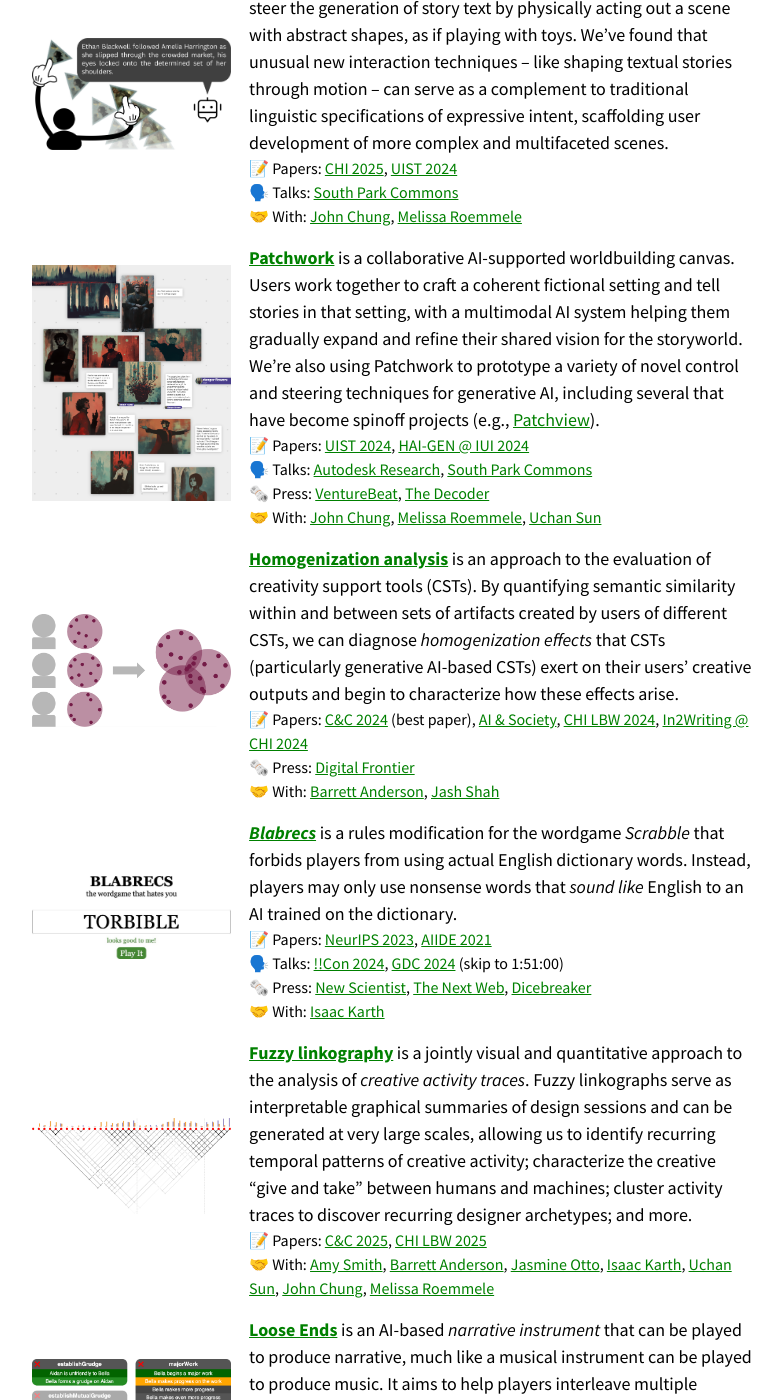
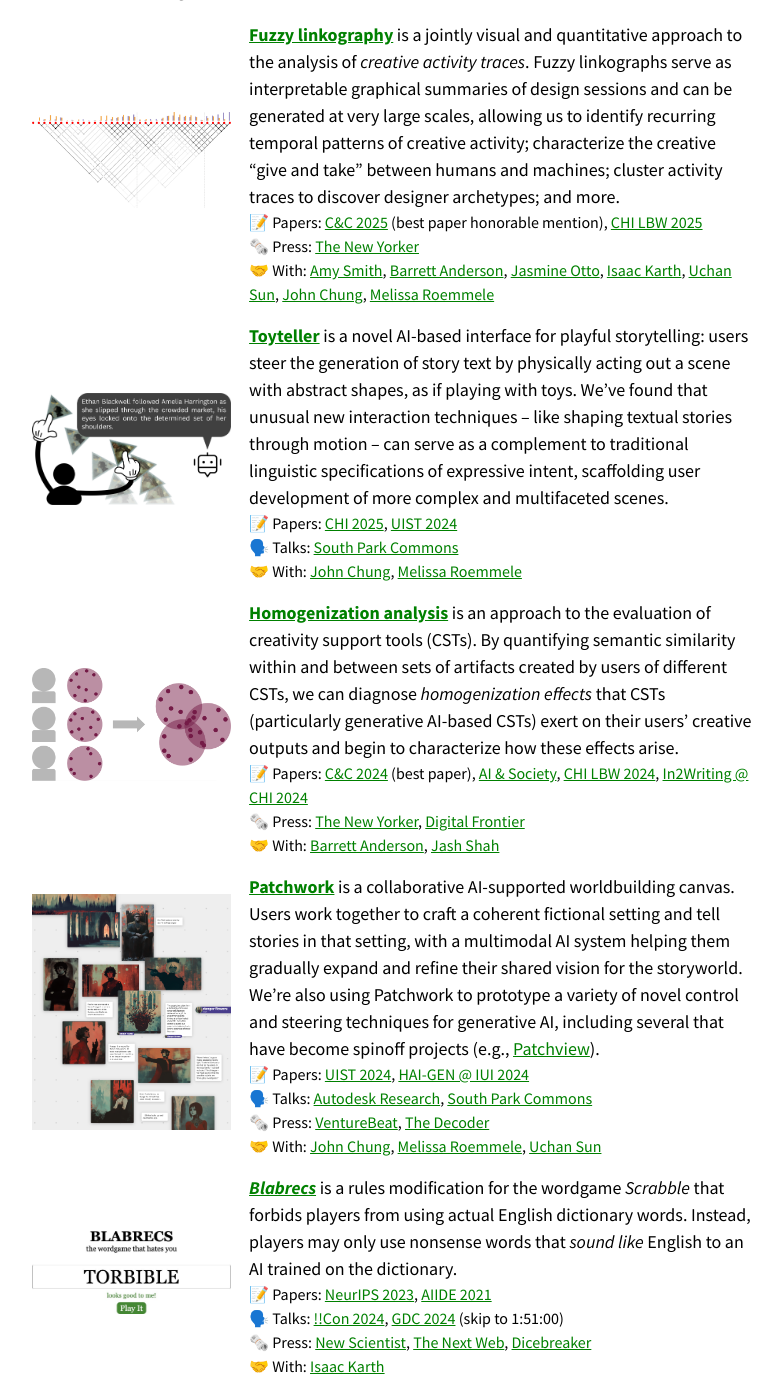
Before and after one commit to mkremins/mkremins.github.io, a Jekyll site: the page built from index.html, in a window 1280 px wide and 1400 px high, scrolled down 882 px. Shown: the whole window, without its empty margins (246-1028 px from the left). Built offline with Jekyll 4.4.1, drawn with Linux system fonts in a browser that asks for light colours; some of the changed text lies outside the part shown.

Commit message:
Update front page

```diff
--- a/index.html
+++ b/index.html
@@ -5,14 +5,25 @@ layout: main
 <section class="about">
 	<div class="container">
 		<h2 class="section-title">About</h2>
-		<p>I’m a researcher in artificial intelligence, human-computer interaction, and creativity. I primarily design and develop AI-based <a href="/syllabi/csts-2023-01">creativity support tools</a> to assist human designers and artists, particularly in the domains of storytelling, poetry, and game design. As an interdisciplinary scholar with a background in <a href="https://www.kmjn.org/game-rankings/">technical games research</a>, I’ve also worked on a wide variety of topics related to interactive narrative and digital games.</p>
-		<p>Currently, I’m a research scientist at Midjourney, where I lead the <a href="https://mj-storytelling.github.io">Storytelling Lab</a>. Before that, I was an assistant professor of computer science and engineering at Santa Clara University. I hold a Ph.D. in Computational Media from the University of California, Santa Cruz, where I was a member of the <a href="https://eis.ucsc.edu/">Expressive Intelligence Studio</a>. I’ve also been a resident at <a href="https://stochasticlabs.org/">Stochastic Labs</a>; a consultant at various game industry and tech companies; and a researcher in several labs, most notably the <a href="https://mobilemedia.usc.edu/">Mobile & Environmental Media Lab</a>, at the University of Southern California.</p>
+		<p>I’m a human-computer interaction researcher trying to make computers better at supporting human creativity. My primary focus is the design, development, and evaluation of AI-based <a href="/syllabi/csts-2023-01">creativity support tools</a> to assist designers and artists; so far I’ve mostly worked on tools for storytelling, poetry, and game design, as well as new, domain-general ways to assess tool impacts on creative practice. My work has been covered by outlets including <a href="https://www.newyorker.com/culture/infinite-scroll/ai-is-homogenizing-our-thoughts">The New Yorker</a>, <a href="https://www.newscientist.com/article/mg24933162-600-why-you-should-trust-reindeer-to-pick-stocks-over-politicians/">New Scientist</a>, and <a href="https://www.theverge.com/2021/11/30/22807568/procedural-storytelling-video-games-dwarf-fortress-wildermyth-blaseball">The Verge</a>.</p>
+		<p>Currently, I’m a research scientist at Midjourney, where I lead the <a href="https://mj-storytelling.github.io">Storytelling Lab</a>. Before that, I was an assistant professor of computer science and engineering at Santa Clara University. I hold a Ph.D. in Computational Media from the University of California, Santa Cruz, where I was a member of the <a href="https://eis.ucsc.edu/">Expressive Intelligence Studio</a> and focused primarily on <a href="https://www.kmjn.org/game-rankings/">technical games research</a>. I’ve also been a resident at <a href="https://stochasticlabs.org/">Stochastic Labs</a>; a consultant at various game industry and tech companies; and a researcher in several labs, most notably the <a href="https://mobilemedia.usc.edu/">Mobile & Environmental Media Lab</a>, at the University of Southern California.</p>
 		<p>Here’s a <a href="/publications">complete list of my papers</a> (current count: {{site.data.publications | size}}; awards and nominations: {{site.data.publications | where_exp: "pub", "pub.award" | size}}). You can also check out my <a href="/cv">full CV</a> for links to many of my talks and other output.</p>
 	</div>
 </section>
 <section id="projects">
 	<div class="container">
 		<h2 class="section-title">Selected projects and papers</h2>
+		<div class="card project-card">
+			<div class="card-image"><img src="/img/projects/FuzzyLinkography.png" alt="Exemplary fuzzy linkograph, exhibiting a “converging zigzag” shape in which multiple parallel threads of user ideation are gradually brought together into a single unifying artifact."></div>
+			<div class="card-text">
+				<span class="card-title"><a href="https://github.com/mkremins/fuzzy-linkography">Fuzzy linkography</a></span> is a jointly visual and quantitative approach to the analysis of <em>creative activity traces</em><!--, including traces captured automatically by creativity support tools-->. Fuzzy linkographs serve as interpretable graphical summaries of design sessions and can be generated at very large scales, allowing us to identify recurring temporal patterns of creative activity; characterize the creative “give and take” between humans and machines; cluster activity traces to discover designer archetypes; and more.</span>
+				<div class="card-links">
+					📝 Papers: <a href="https://arxiv.org/abs/2502.04599">C&C 2025</a> (best paper honorable mention), <a href="https://mkremins.github.io/publications/FuzzyLinkography_CHI2025.pdf">CHI LBW 2025</a><br>
+					🗞️ Press: <a href="https://www.newyorker.com/culture/infinite-scroll/ai-is-homogenizing-our-thoughts">The New Yorker</a><br>
+					🤝 With: <a href="https://scholar.google.com/citations?user=_lybVRkAAAAJ&hl=en">Amy Smith</a>, <a href="https://barrettrees.com/">Barrett Anderson</a>, <a href="https://jazztap.github.io/">Jasmine Otto</a>, <a href="https://isaackarth.com/">Isaac Karth</a>, <a href="https://fakecheese.me/">Uchan Sun</a>, <a href="https://johnr0.github.io/">John Chung</a>, <a href="https://roemmele.github.io/">Melissa Roemmele</a>
+				</div>
+			</div>
+		</div>
 		<div class="card project-card">
 			<div class="card-image"><img src="/img/projects/Toyteller.png" alt=""></div>
 			<div class="card-text">
@@ -21,6 +32,17 @@ layout: main
 					📝 Papers: <a href="https://arxiv.org/abs/2501.13284">CHI 2025</a>, <a href="https://mkremins.github.io/publications/Toyteller_UIST2024.pdf">UIST 2024</a><br>
 					🗣️ Talks: <a href="https://twitter.com/GopalKRaman/status/1832200443600236668">South Park Commons</a><br>
 					🤝 With: <a href="https://johnr0.github.io/">John Chung</a>, <a href="https://roemmele.github.io/">Melissa Roemmele</a>
+				</div>
+			</div>
+		</div>
+		<div class="card project-card">
+			<div class="card-image"><img src="/img/projects/Homogenization.png" alt="Visualization of three sets of artifacts produced by three different users of a single creativity support tool. The sets of artifacts are being overlapped to assess the tool’s homogenization effects."></div>
+			<div class="card-text">
+				<span class="card-title"><a href="https://mkremins.github.io/publications/Homogenization_C&C2024.pdf">Homogenization analysis</a></span> is an approach to the evaluation of creativity support tools (CSTs). By quantifying semantic similarity within and between sets of artifacts created by users of different CSTs, we can diagnose <em>homogenization effects</em> that CSTs (particularly generative AI-based CSTs) exert on their users’ creative outputs and begin to characterize how these effects arise.
+				<div class="card-links">
+					📝 Papers: <a href="https://mkremins.github.io/publications/Homogenization_C&C2024.pdf">C&C 2024</a> (best paper), <a href="https://mkremins.github.io/publications/Dearth_AI&S2025.pdf">AI & Society</a>, <a href="https://mkremins.github.io/publications/Homogenization_CHI2024.pdf">CHI LBW 2024</a>, <a href="https://mkremins.github.io/publications/Dearth_In2Writing2024.pdf">In2Writing @ CHI 2024</a><br>
+					🗞️ Press: <a href="https://www.newyorker.com/culture/infinite-scroll/ai-is-homogenizing-our-thoughts">The New Yorker</a>, <a href="https://digitalfrontier.com/articles/AI-writing-LLM-dearth-author-text">Digital Frontier</a><br>
+					🤝 With: <a href="https://barrettrees.com/">Barrett Anderson</a>, <a href="https://www.linkedin.com/in/itsjashshah/">Jash Shah</a>
 				</div>
 			</div>
 		</div>
@@ -37,17 +59,6 @@ layout: main
 			</div>
 		</div>
 		<div class="card project-card">
-			<div class="card-image"><img src="/img/projects/Homogenization.png" alt="Visualization of three sets of artifacts produced by three different users of a single creativity support tool. The sets of artifacts are being overlapped to assess the tool’s homogenization effects."></div>
-			<div class="card-text">
-				<span class="card-title"><a href="https://mkremins.github.io/publications/Homogenization_C&C2024.pdf">Homogenization analysis</a></span> is an approach to the evaluation of creativity support tools (CSTs). By quantifying semantic similarity within and between sets of artifacts created by users of different CSTs, we can diagnose <em>homogenization effects</em> that CSTs (particularly generative AI-based CSTs) exert on their users’ creative outputs and begin to characterize how these effects arise.
-				<div class="card-links">
-					📝 Papers: <a href="https://mkremins.github.io/publications/Homogenization_C&C2024.pdf">C&C 2024</a> (best paper), <a href="https://mkremins.github.io/publications/Dearth_AI&S2025.pdf">AI & Society</a>, <a href="https://mkremins.github.io/publications/Homogenization_CHI2024.pdf">CHI LBW 2024</a>, <a href="https://mkremins.github.io/publications/Dearth_In2Writing2024.pdf">In2Writing @ CHI 2024</a><br>
-					🗞️ Press: <a href="https://digitalfrontier.com/articles/AI-writing-LLM-dearth-author-text">Digital Frontier</a><br>
-					🤝 With: <a href="https://barrettrees.com/">Barrett Anderson</a>, <a href="https://www.linkedin.com/in/itsjashshah/">Jash Shah</a>
-				</div>
-			</div>
-		</div>
-		<div class="card project-card">
 			<div class="card-image"><img src="/img/projects/Blabrecs.jpeg" alt="Screenshot of the Blabrecs AI testing the nonsense word “torbible” and saying “looks good to me!”"></div>
 			<div class="card-text">
 				<span class="card-title"><a href="https://mkremins.github.io/blabrecs"><em>Blabrecs</em></a></span> is a rules modification for the wordgame <em>Scrabble</em> that forbids players from using actual English dictionary words. Instead, players may only use nonsense words that <em>sound like</em> English to an AI trained on the dictionary.<!--<a href="https://github.com/mkremins/blabrecs">Code available here.</a>-->
@@ -56,16 +67,6 @@ layout: main
 					🗣️ Talks: <a href="https://www.youtube.com/watch?v=Cb7GewHopyM">!!Con 2024</a>, <a href="https://gdcvault.com/play/1034675/Experimental-Game">GDC 2024</a> (skip to 1:51:00)<br>
 					🗞️ Press: <a href="https://www.newscientist.com/article/mg24933162-600-why-you-should-trust-reindeer-to-pick-stocks-over-politicians/">New Scientist</a>, <a href="https://thenextweb.com/neural/2020/12/14/new-ai-scrabble-mod-only-allows-words-that-dont-exist/">The Next Web</a>, <a href="https://www.dicebreaker.com/games/scrabble/news/scrabble-variant-nonsense-words-blabrecs-ai">Dicebreaker</a><br>
 					🤝 With: <a href="https://isaackarth.com/">Isaac Karth</a>
-				</div>
-			</div>
-		</div>
-		<div class="card project-card">
-			<div class="card-image"><img src="/img/projects/FuzzyLinkography.png" alt="Exemplary fuzzy linkograph, exhibiting a “converging zigzag” shape in which multiple parallel threads of user ideation are gradually brought together into a single unifying artifact."></div>
-			<div class="card-text">
-				<span class="card-title"><a href="https://github.com/mkremins/fuzzy-linkography">Fuzzy linkography</a></span> is a jointly visual and quantitative approach to the analysis of <em>creative activity traces</em><!--, including traces captured automatically by creativity support tools-->. Fuzzy linkographs serve as interpretable graphical summaries of design sessions and can be generated at very large scales, allowing us to identify recurring temporal patterns of creative activity; characterize the creative “give and take” between humans and machines; cluster activity traces to discover recurring designer archetypes; and more.</span>
-				<div class="card-links">
-					📝 Papers: <a href="https://arxiv.org/abs/2502.04599">C&C 2025</a>, <a href="https://mkremins.github.io/publications/FuzzyLinkography_CHI2025.pdf">CHI LBW 2025</a><br>
-					🤝 With: <a href="https://scholar.google.com/citations?user=_lybVRkAAAAJ&hl=en">Amy Smith</a>, <a href="https://barrettrees.com/">Barrett Anderson</a>, <a href="https://jazztap.github.io/">Jasmine Otto</a>, <a href="https://isaackarth.com/">Isaac Karth</a>, <a href="https://fakecheese.me/">Uchan Sun</a>, <a href="https://johnr0.github.io/">John Chung</a>, <a href="https://roemmele.github.io/">Melissa Roemmele</a>
 				</div>
 			</div>
 		</div>
```
